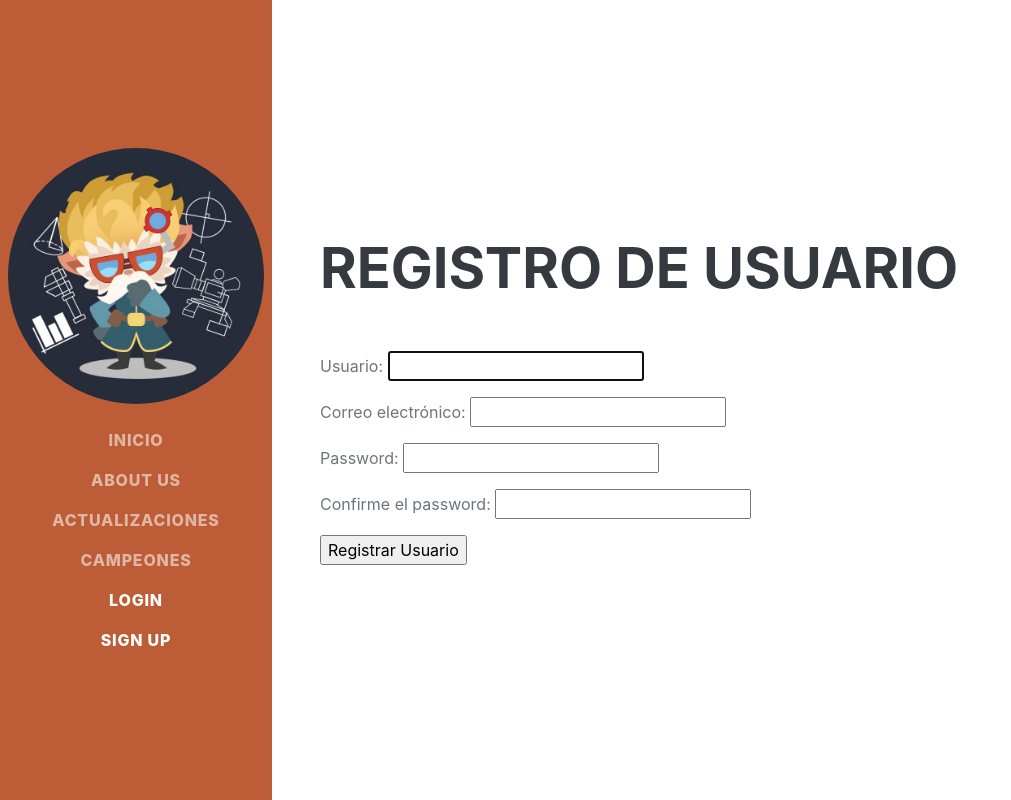
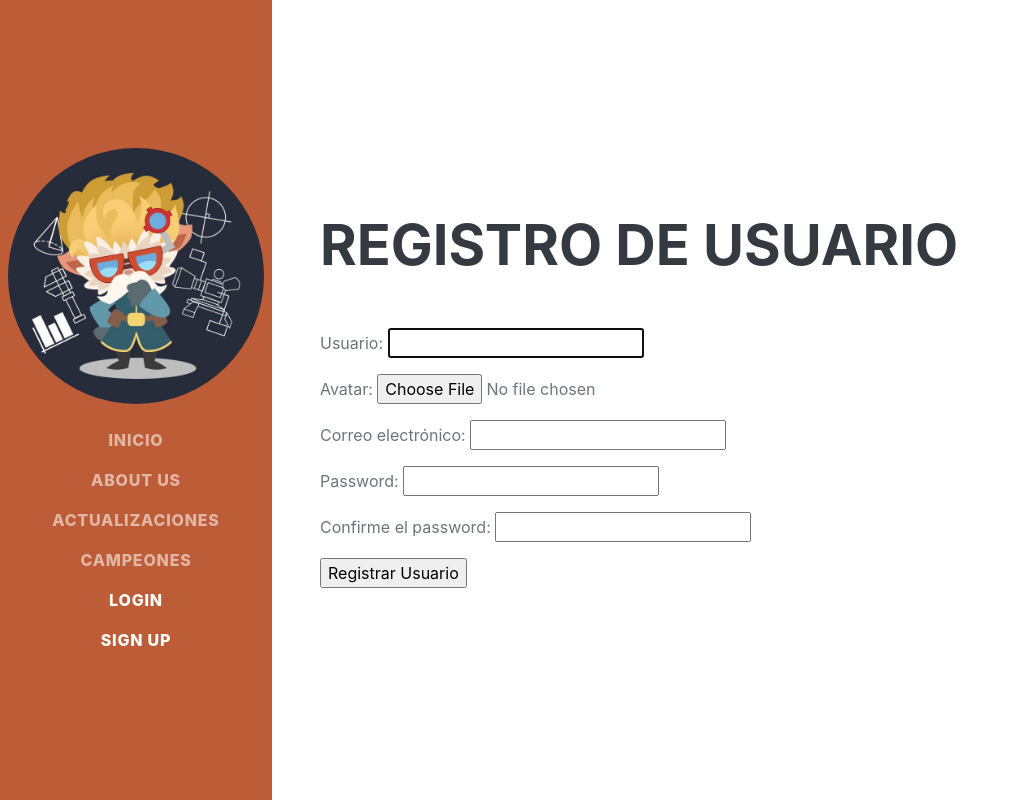
Before and after one commit to Angelina-Bb/updateLoL, a Django app: page /accounts/signup/ in a window 1280 px wide. Shown: the whole page, without its empty margins (0-1011 px from the left). Run offline with Django 4.2, Linux system fonts and the light colour scheme; some libraries are stand-ins or nearby versions; some web fonts are replaced.

Commit message:
trabajando en el avatar

```diff
--- a/proyecto/AppLOL/forms.py
+++ b/proyecto/AppLOL/forms.py
@@ -5,13 +5,13 @@ from django.contrib.auth.models import User
 
 class UserRegisterForm(UserCreationForm):
     username = forms.CharField(label="Usuario")
+    avatar = forms.ImageField()
     email = forms.EmailField(label="Correo electrónico")
     password1 = forms.CharField(label="Password", widget=forms.PasswordInput)
     password2 = forms.CharField(label="Confirme el password", widget=forms.PasswordInput)
-
     class Meta:
         model = User
-        fields = ["username", "email", "password1", "password2"]
+        fields = ["username", "avatar", "email", "password1", "password2"]
 
 class CommentForm(forms.ModelForm):
     class Meta:
--- a/proyecto/AppLOL/templates/AppLOL/register.html
+++ b/proyecto/AppLOL/templates/AppLOL/register.html
@@ -11,6 +11,7 @@
         {% endif %}
         <form method="post">
             {% csrf_token %}
+
             {{ form.as_p }}
             {{ mensaje }}
             <input type="submit" value="Registrar Usuario">
```
Also changed, not shown: proyecto/db.sqlite3.
